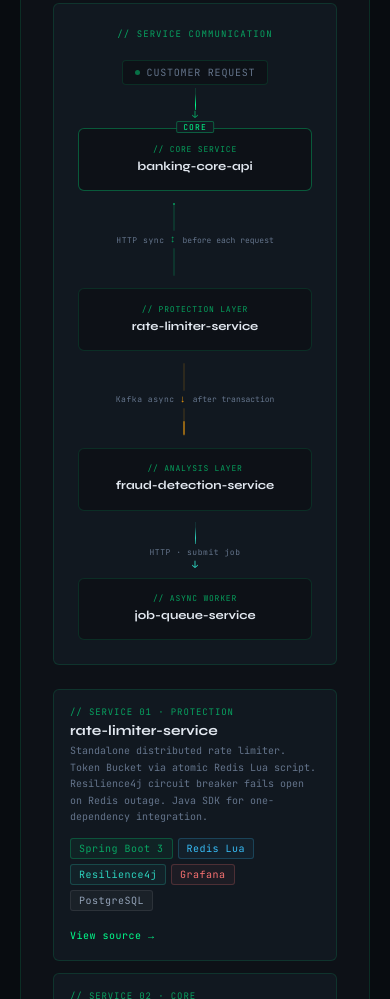
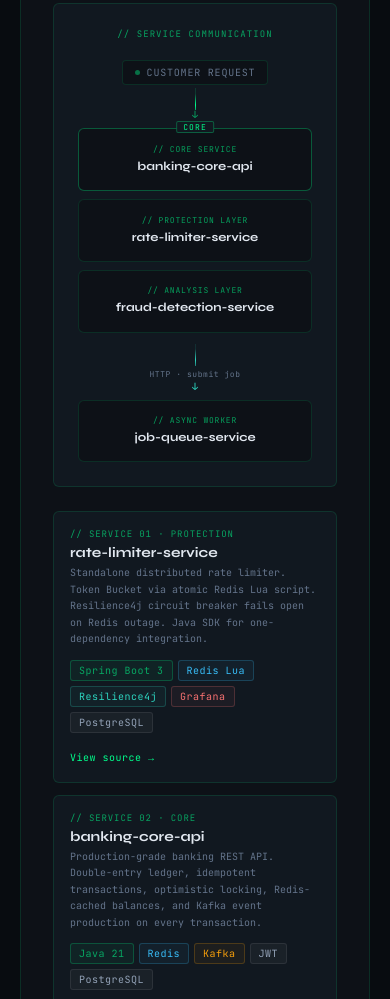
Before and after one commit to visurachan/visurachan.github.io, a plain HTML site: page index.html in a window 390 px wide. Shown: the part 1426-2425 px from the top of the page. Drawn offline with Linux system fonts and the light colour scheme.

Commit message:
fix: hide hub connectors on mobile to avoid false service relationships
Co-Authored-By: Claude Sonnet 4.6 <noreply@anthropic.com>

```diff
--- a/index.html
+++ b/index.html
@@ -161,10 +161,10 @@ footer .fn{color:var(--gdim)}
 
   /* reorder hub tiles: core first, then protection, then analysis */
   .svc-box.core{order:1}
-  .conn-http{order:2}
-  .svc-rate{order:3}
-  .conn-kafka{order:4}
-  .svc-fraud{order:5}
+  .svc-rate{order:2}
+  .svc-fraud{order:3}
+  /* hide connectors — linear stack implies false relationships on mobile */
+  .hconn{display:none}
 }
 
 @media(prefers-reduced-motion:reduce){
```
